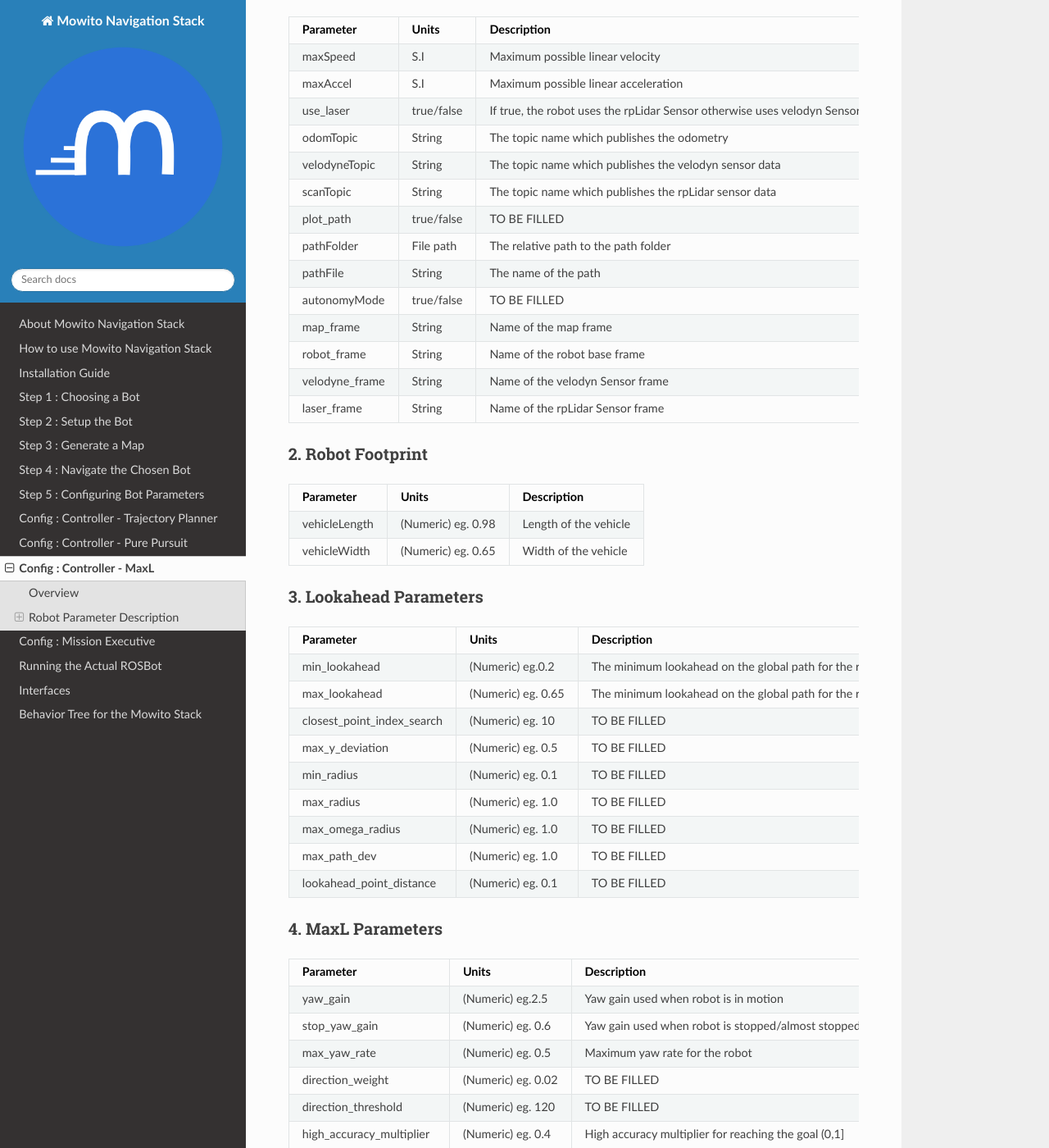
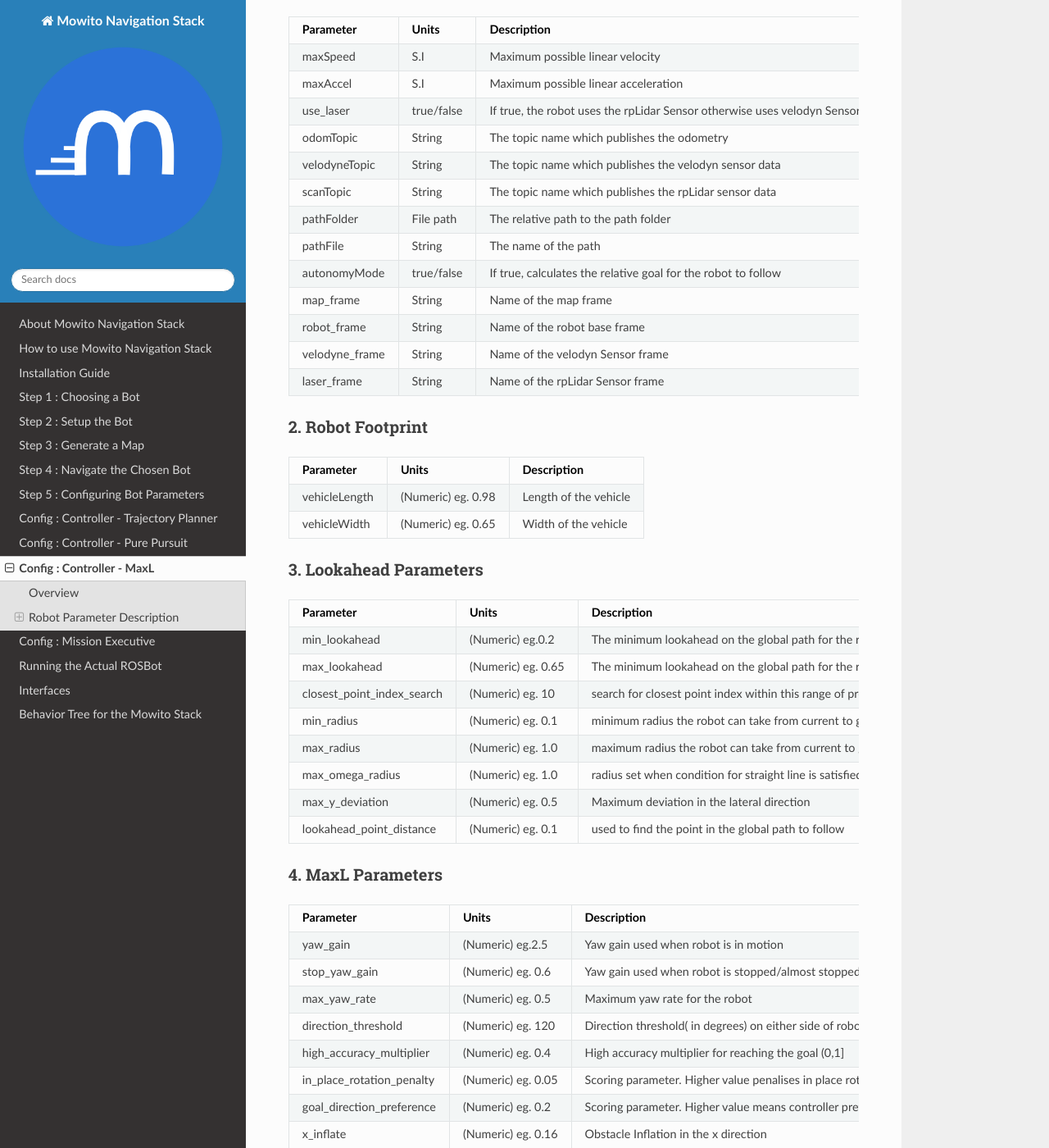
Before and after one commit to mowito/mowito_amd64, a Sphinx documentation site: the page built from docs/source/config_maxl.rst, in a window 1280 px wide and 1400 px high, scrolled down 374 px. Shown: the whole window at 82% size. Built offline with Sphinx 7.4.7 and the Read the Docs theme 2.0.0, drawn with Linux system fonts in a browser that asks for light colours; some of the changed text lies outside the part shown.

Commit message:
update maxl params

```diff
--- a/docs/source/config_maxl.rst
+++ b/docs/source/config_maxl.rst
@@ -29,13 +29,11 @@
 +------------------------+------------+--------------------------------------------------------------------------------------+
 | scanTopic              | String     | The topic name which publishes the rpLidar sensor data                               |
 +------------------------+------------+--------------------------------------------------------------------------------------+
-| plot_path              | true/false | TO BE FILLED                                                                         |
-+------------------------+------------+--------------------------------------------------------------------------------------+
 | pathFolder             | File path  | The relative path to the path folder                                                 |
 +------------------------+------------+--------------------------------------------------------------------------------------+
 | pathFile               | String     | The name of the path                                                                 |
 +------------------------+------------+--------------------------------------------------------------------------------------+
-| autonomyMode           | true/false | TO BE FILLED                                                                         |
+| autonomyMode           | true/false | If true, calculates the relative goal for the robot to follow                        |
 +------------------------+------------+--------------------------------------------------------------------------------------+
 | map_frame              | String     | Name of the map frame                                                                |
 +------------------------+------------+--------------------------------------------------------------------------------------+
@@ -65,19 +63,17 @@
 +-------------------------------------+------------------------+----------------------------------------------------------------------------+
 | max_lookahead                       | (Numeric) eg. 0.65     | The minimum lookahead on the global path for the robot                     |
 +-------------------------------------+------------------------+----------------------------------------------------------------------------+
-| closest_point_index_search          | (Numeric) eg. 10       | TO BE FILLED                                                               |
+| closest_point_index_search          | (Numeric) eg. 10       | search for closest point index within this range of previous closest point |
 +-------------------------------------+------------------------+----------------------------------------------------------------------------+
-| max_y_deviation                     | (Numeric) eg. 0.5      | TO BE FILLED                                                               |
+| min_radius                          | (Numeric) eg. 0.1      | minimum radius the robot can take from current to goal pose                |
 +-------------------------------------+------------------------+----------------------------------------------------------------------------+
-| min_radius                          | (Numeric) eg. 0.1      | TO BE FILLED                                                               |
+| max_radius                          | (Numeric) eg. 1.0      | maximum radius the robot can take from current to goal pose                |
 +-------------------------------------+------------------------+----------------------------------------------------------------------------+
-| max_radius                          | (Numeric) eg. 1.0      | TO BE FILLED                                                               |
+| max_omega_radius                    | (Numeric) eg. 1.0      | radius set when condition for straight line is satisfied                   |
 +-------------------------------------+------------------------+----------------------------------------------------------------------------+
-| max_omega_radius                    | (Numeric) eg. 1.0      | TO BE FILLED                                                               |
+| max_y_deviation                     | (Numeric) eg. 0.5      | Maximum deviation in the lateral direction                                 |
 +-------------------------------------+------------------------+----------------------------------------------------------------------------+
-| max_path_dev                        | (Numeric) eg. 1.0      | TO BE FILLED                                                               |
-+-------------------------------------+------------------------+----------------------------------------------------------------------------+
-| lookahead_point_distance            | (Numeric) eg. 0.1      | TO BE FILLED                                                               |
+| lookahead_point_distance            | (Numeric) eg. 0.1      | used to find the point in the global path to follow                        |
 +-------------------------------------+------------------------+----------------------------------------------------------------------------+
 
 4. MaxL Parameters
@@ -91,9 +87,7 @@
 +-------------------------------------+------------------------+----------------------------------------------------------------------------+
 | max_yaw_rate                        | (Numeric) eg. 0.5      | Maximum yaw rate for the robot                                             |
 +-------------------------------------+------------------------+----------------------------------------------------------------------------+
-| direction_weight                    | (Numeric) eg. 0.02     | TO BE FILLED                                                               |
-+-------------------------------------+------------------------+----------------------------------------------------------------------------+
-| direction_threshold                 | (Numeric) eg. 120      | TO BE FILLED                                                               |
+| direction_threshold                 | (Numeric) eg. 120      | Direction threshold( in degrees) on either side of robot wrt relative goal |
 +-------------------------------------+------------------------+----------------------------------------------------------------------------+
 | high_accuracy_multiplier            | (Numeric) eg. 0.4      | High accuracy multiplier for reaching the goal (0,1]                       |
 +-------------------------------------+------------------------+----------------------------------------------------------------------------+
@@ -110,7 +104,7 @@
 +-------------------------------------+------------------------+----------------------------------------------------------------------------+
 | obstacle_horizon                    | (Numeric) eg. 3.5      | Parameter used for cropping the pointcloud                                 |
 +-------------------------------------+------------------------+----------------------------------------------------------------------------+
-| min_path_range                      | (Numeric) eg. 1.0      | TO BE FILLED                                                               |
+| min_path_range                      | (Numeric) eg. 1.0      | Minimum path range for finding the path                                    |
 +-------------------------------------+------------------------+----------------------------------------------------------------------------+
 | initial_path_scale                  | (Numeric) eg. 1.0      | Initial path scale value. Path Scales scale the paths and distances.       |
 |                                     |                        | Low pathScale means path elongation and vice-versa.                        |
```
